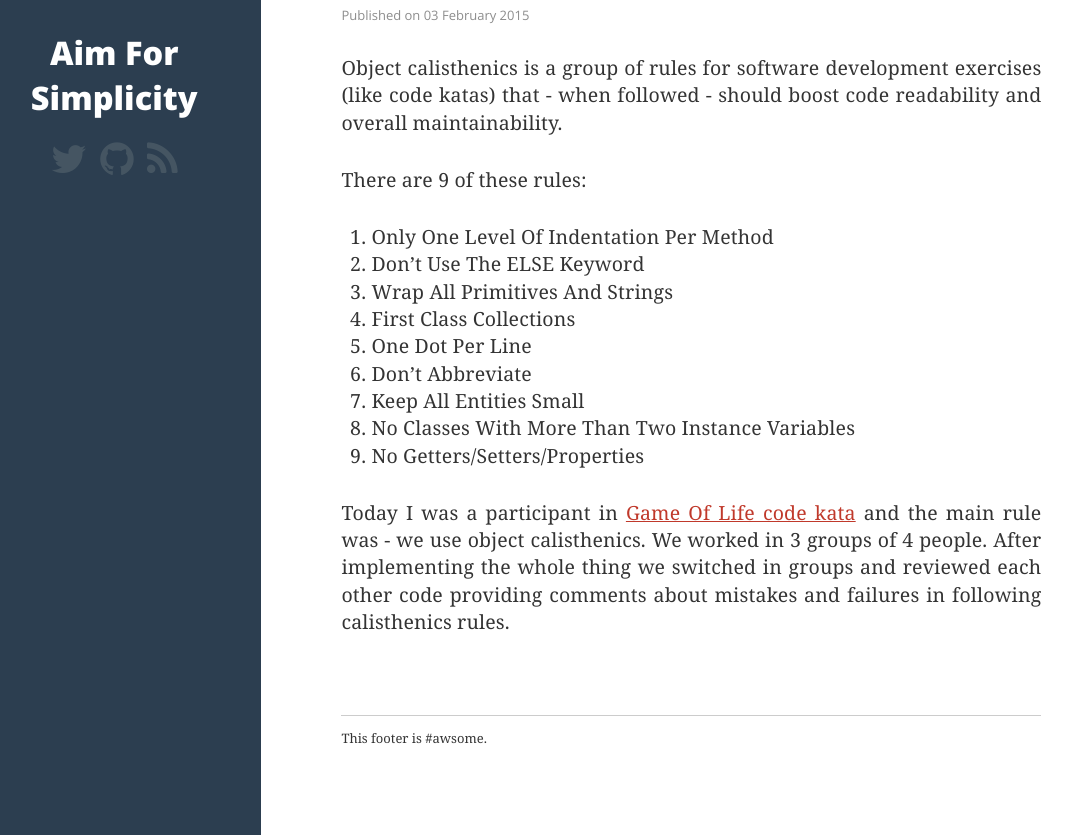
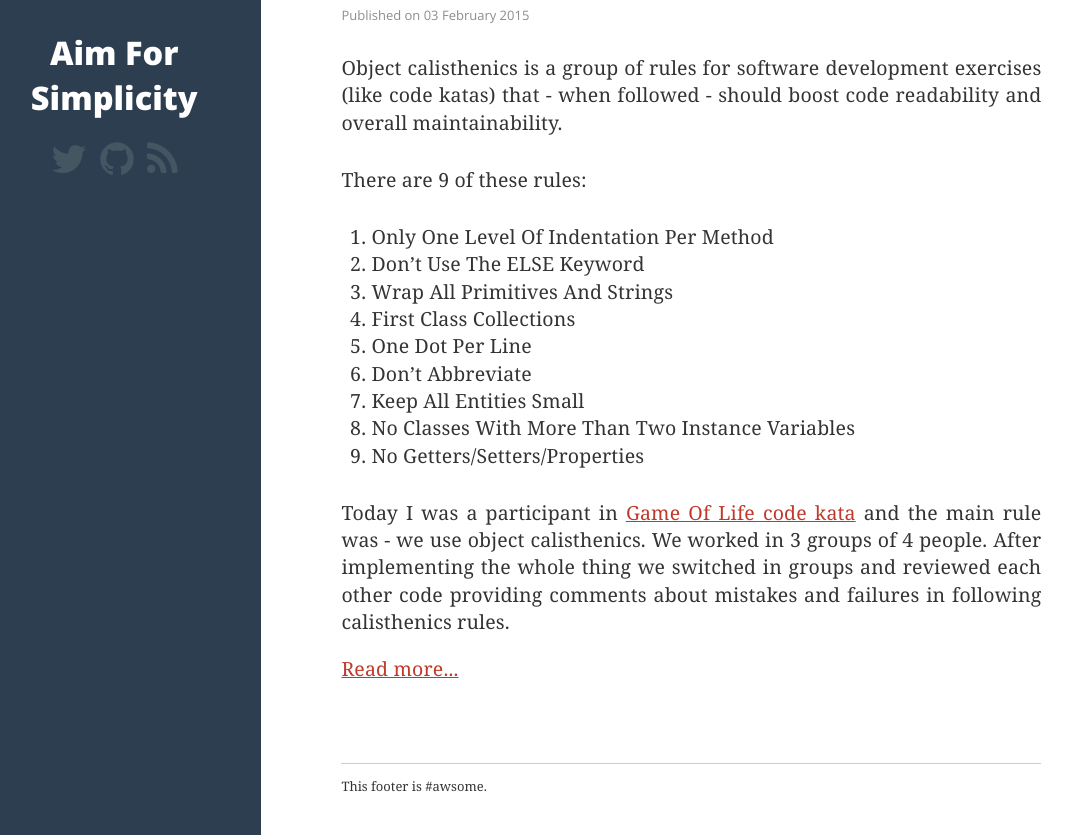
Before and after one commit to kjendrzyca/kjendrzyca.github.io, a Jekyll site: the page built from index.html, in a window 1280 px wide and 1066 px high, cut to the strip 231-1066 px from the top of the window. Shown: the whole strip, without its empty margins (33-1105 px from the left). Built offline with Jekyll 4.4.1, drawn with Linux system fonts in a browser that asks for light colours; nearby versions of some CDN libraries.

Commit message:
Added read more button.

```diff
--- a/css/style.css
+++ b/css/style.css
@@ -166,6 +166,11 @@
     margin-top: 30px;
 }
 
+.read-more {
+    display: block;
+    margin: 20px 0;
+}
+
 .highlight {
     margin-top: 20px;
     border: 3px solid #2c3e50;
--- a/index.html
+++ b/index.html
@@ -11,6 +11,7 @@
         </div>
         <div class="excerpt-content">
             {{ post.excerpt }}
+            <a href="{{ post.url }}" class="read-more">Read more...</a>
         </div>
     </article>
 {% endfor %}
```
